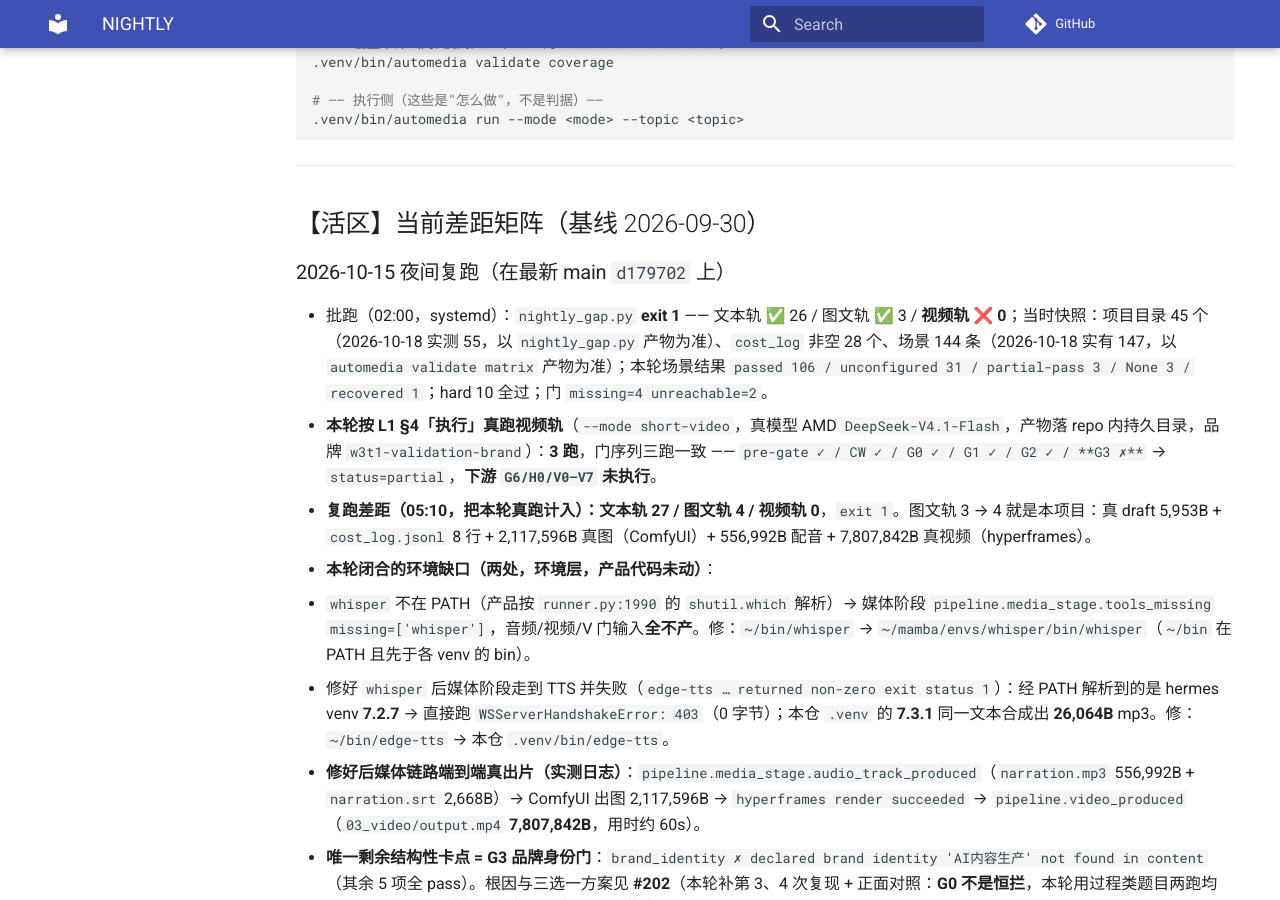
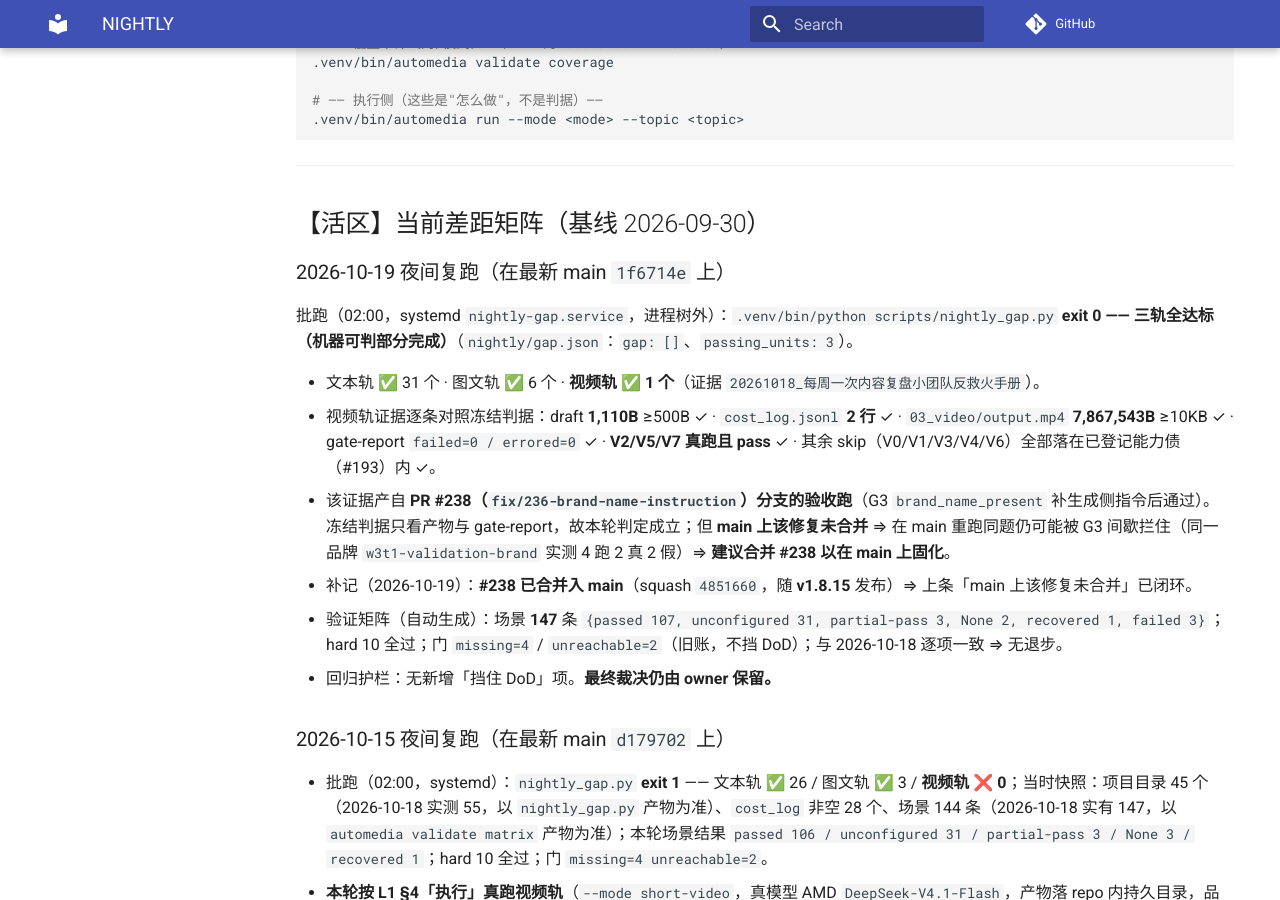
Before and after one commit to 1StepMore/AutoMedia, an MkDocs documentation site: the page built from docs/dev/plans/NIGHTLY.md, in a window 1280 px wide and 900 px high, scrolled down 2195 px. Built offline with MkDocs 1.6.1 and Material for MkDocs 9.7.7, drawn with Linux system fonts in a browser that asks for light colours; comment, search, counter and statistics services are not loaded; some of the changed text lies outside the part shown.

Commit message:
chore(nightly): 记录 2026-10-19 复跑 —— 视频轨 ❌→✅ 三轨达标
Signed-off-by: Hermes Agent <hermes-agent@nousresearch.com>

```diff
--- a/docs/dev/plans/NIGHTLY.md
+++ b/docs/dev/plans/NIGHTLY.md
@@ -80,6 +80,18 @@ cd <repo>
 ---
 
 ## 【活区】当前差距矩阵（基线 2026-09-30）
+
+### 2026-10-19 夜间复跑（在最新 main `1f6714e` 上）
+
+批跑（02:00，systemd `nightly-gap.service`，进程树外）：`.venv/bin/python scripts/nightly_gap.py` **exit 0 —— 三轨全达标（机器可判部分完成）**（`nightly/gap.json`：`gap: []`、`passing_units: 3`）。
+
+- 文本轨 ✅ 31 个 · 图文轨 ✅ 6 个 · **视频轨 ✅ 1 个**（证据 `20261018_每周一次内容复盘小团队反救火手册`）。
+- 视频轨证据逐条对照冻结判据：draft **1,110B** ≥500B ✓ · `cost_log.jsonl` **2 行** ✓ · `03_video/output.mp4` **7,867,543B** ≥10KB ✓ · gate-report `failed=0 / errored=0` ✓ · **V2/V5/V7 真跑且 pass** ✓ · 其余 skip（V0/V1/V3/V4/V6）全部落在已登记能力债（#193）内 ✓。
+- 该证据产自 **PR #238（`fix/236-brand-name-instruction`）分支的验收跑**（G3 `brand_name_present` 补生成侧指令后通过）。冻结判据只看产物与 gate-report，故本轮判定成立；但 **main 上该修复未合并** ⇒ 在 main 重跑同题仍可能被 G3 间歇拦住（同一品牌 `w3t1-validation-brand` 实测 4 跑 2 真 2 假）⇒ **建议合并 #238 以在 main 上固化**。
+- 补记（2026-10-19）：**#238 已合并入 main**（squash `4851660`，随 **v1.8.15** 发布）⇒ 上条「main 上该修复未合并」已闭环。
+- 验证矩阵（自动生成）：场景 **147** 条 `{passed 107, unconfigured 31, partial-pass 3, None 2, recovered 1, failed 3}`；hard 10 全过；门 `missing=4` / `unreachable=2`（旧账，不挡 DoD）；与 2026-10-18 逐项一致 ⇒ 无退步。
+- 回归护栏：无新增「挡住 DoD」项。**最终裁决仍由 owner 保留。**
+
 ### 2026-10-15 夜间复跑（在最新 main `d179702` 上）
 
 - 批跑（02:00，systemd）：`nightly_gap.py` **exit 1** —— 文本轨 ✅ 26 / 图文轨 ✅ 3 / **视频轨 ❌ 0**；当时快照：项目目录 45 个（2026-10-18 实测 55，以 `nightly_gap.py` 产物为准）、`cost_log` 非空 28 个、场景 144 条（2026-10-18 实有 147，以 `automedia validate matrix` 产物为准）；本轮场景结果 `passed 106 / unconfigured 31 / partial-pass 3 / None 3 / recovered 1`；hard 10 全过；门 `missing=4 unreachable=2`。
@@ -126,12 +138,14 @@ hard 场景 **10 条全过**；门 `missing=4`（L1–L4）· `unreachable=2`（
 3. **持久落盘体检**：确认跑出来的项目落在 repo 内的项目目录，**不是 `/tmp`**。
 4. **HITL 不阻塞**：验证非交互运行返回 `awaiting_hitl` + 专用退出码。
 5. **（当前唯一未达标轨）打穿视频轨（复跑口径）**：视频轨需要**一次带真模型 cost_log 的 `video_only`（或 `short-video`）端到端跑**，达标需同时满足：`cost_log.jsonl` 非空 + `01_content/drafts/` 有 ≥500B 的 md + `03_video/` 有 ≥10KB 视频 + 该项目 gate-report `failed=0/errored=0` + V2/V5/V7 真跑且 pass（V0/V1/V3/V4/V6 允许 skip 但属已登记能力债 #193）。现有唯一候选 `20261003_turning-blog-posts-into-video-essays` 因缺 `cost_log`/draft 不达标。
+  → **2026-10-19 状态：✅ 已闭合**（证据 `20261018_每周一次内容复盘小团队反救火手册`；门序 `pre-gate/CW/G0/G1/G2/G3/G6/V2/V5/V7` 全 pass、`status=success`、真实 `output.mp4` 7,867,543B；main 上固化依赖 PR #238 合并）。
 
 ### 已完成（agent 追加）
 
 - 2026-10-13：复跑口径更正 —— 视频轨当前为 ❌（见上「2026-10-13 夜间复跑」小节）。
 - 2026-10-15：**图文轨 3 → 4**（`20261014_a-practical-guide-to-weekly-content-reviews-for-small-teams`：真 draft 5,953B + cost_log 8 行 + 2.12MB 真图）→ 队列第 1 项（打穿图文轨）闭合。
 - 2026-10-15：**队列第 3 项（持久落盘体检）复核闭合** —— 本轮 3 次真跑的 `00_project_info.json` / `01_content/drafts/` / `03_video/output.mp4` 全落在 **repo 内项目目录**（非 `/tmp`）；产品侧 hyperframes 的临时工程目录仍在 `/tmp/hyperframes_*`，但出片产物落项目目录，符合 DoD 附加硬要求 1。
+- 2026-10-19：**视频轨 0 → 1 —— 三轨全达标**（`nightly_gap.py` exit 0；证据见上「2026-10-19 夜间复跑」）。
 
 ---
 
```
Also changed, not shown: docs/doc-inventory.md (+1 -1 lines).
